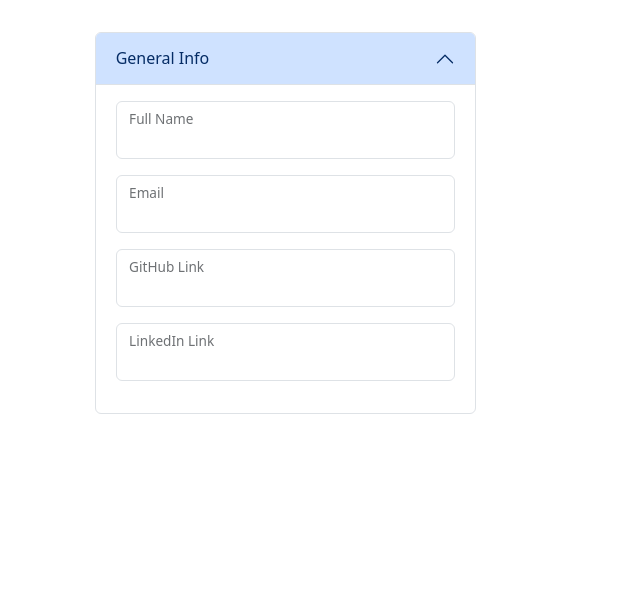
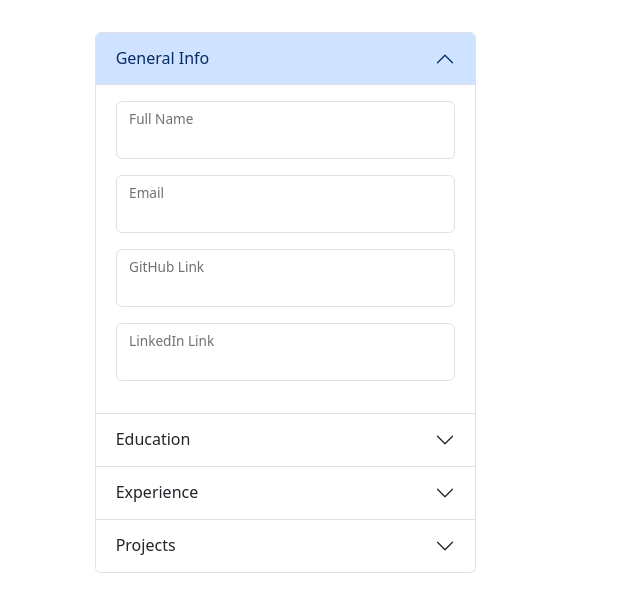
Before and after one commit to dchen046/exp-builder, a React (Vite) app: page / in a window 1280 px wide. Shown: the top 612 px of the page, without its empty margins (0-640 px from the left). Built offline with nearby package versions, Linux system fonts and the light colour scheme.

Commit message:
cleaned up cv form code

```diff
--- a/src/components/CvForm.jsx
+++ b/src/components/CvForm.jsx
@@ -8,21 +8,39 @@ function InfoTab({tabIndex, tabHeader, createForm}) {
                 {tabHeader}
             </Accordion.Header>
             <Accordion.Body>
-                {createForm}
+                {createForm()}
             </Accordion.Body>
         </Accordion.Item>
-    )
+    );
+}
+
+function CreateAllTabs({cvTabs}) {
+    return (
+        cvTabs.map( (tab, index) => {
+            return <InfoTab key={index} tabIndex={`${index}`} tabHeader={tab.header} createForm={tab.func} />
+        })
+    );
+}
+
+class CvTab {
+    constructor(header, func) {
+        this.header = header;
+        this.func = func;
+    }
 }
 
 function CvForm() {
-    const headers = ['General Info', 'Education', 'Experience', 'Projects']
+    const cvTabs = [
+        new CvTab('General Info', Info),
+        new CvTab('Education', Info),
+        new CvTab('Experience', Info),
+        new CvTab('Projects', Info)
+    ]
+
     return (
         <section>
             <Accordion defaultActiveKey='0' className='col-auto'>
-                <InfoTab tabIndex='0' tabHeader={headers[0]} createForm={<Info />} />
-                {/* <InfoTab tabIndex='1' tabHeader={headers[1]} createForm={<Info />} />
-                <InfoTab tabIndex='2' tabHeader={headers[2]} createForm={<Info />} />
-                <InfoTab tabIndex='3' tabHeader={headers[3]} createForm={<Info />} /> */}
+                <CreateAllTabs cvTabs={cvTabs} />
             </Accordion>
         </section>
 
--- a/src/components/Info.jsx
+++ b/src/components/Info.jsx
@@ -1,7 +1,6 @@
 // import Button from 'react-bootstrap/Button';
 import Form from 'react-bootstrap/Form';
 import FloatingLabel from 'react-bootstrap/FloatingLabel';
-
 
 function FormTypes({ inputs }) {
     return (
```
